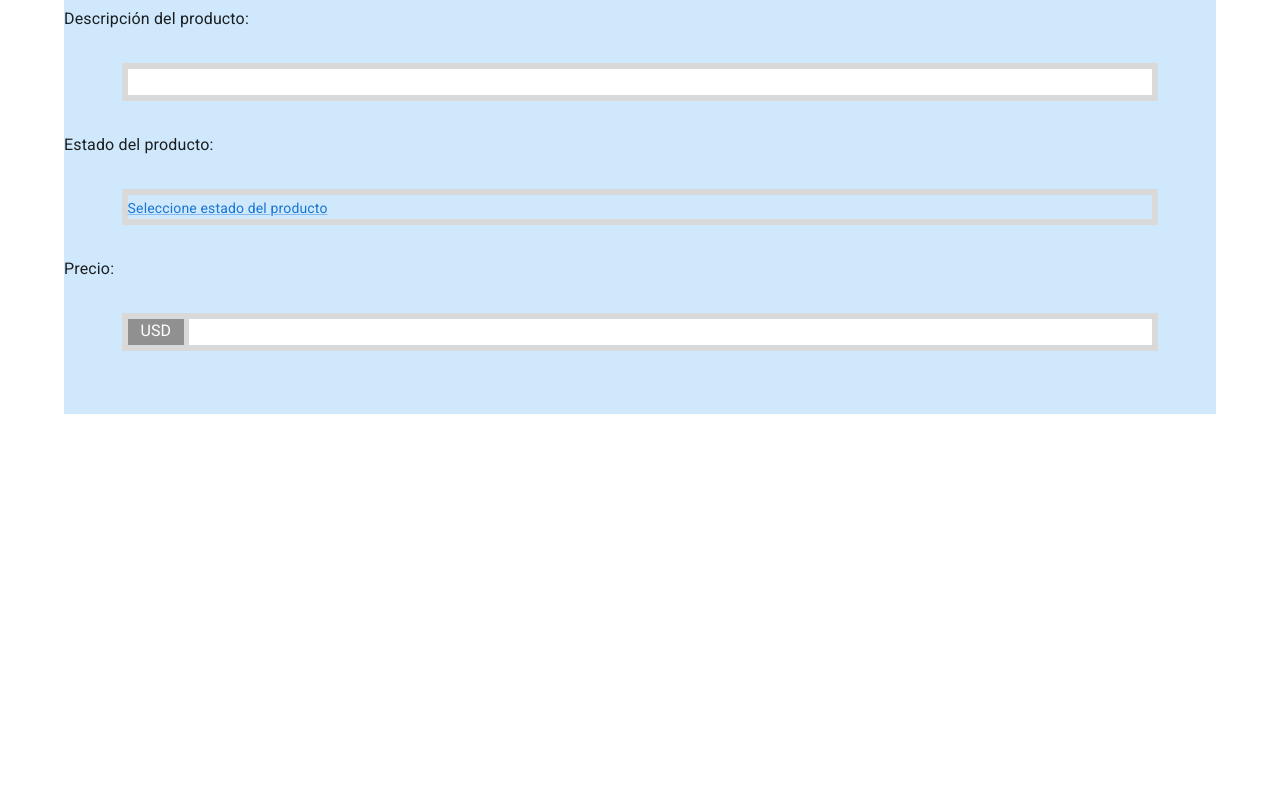
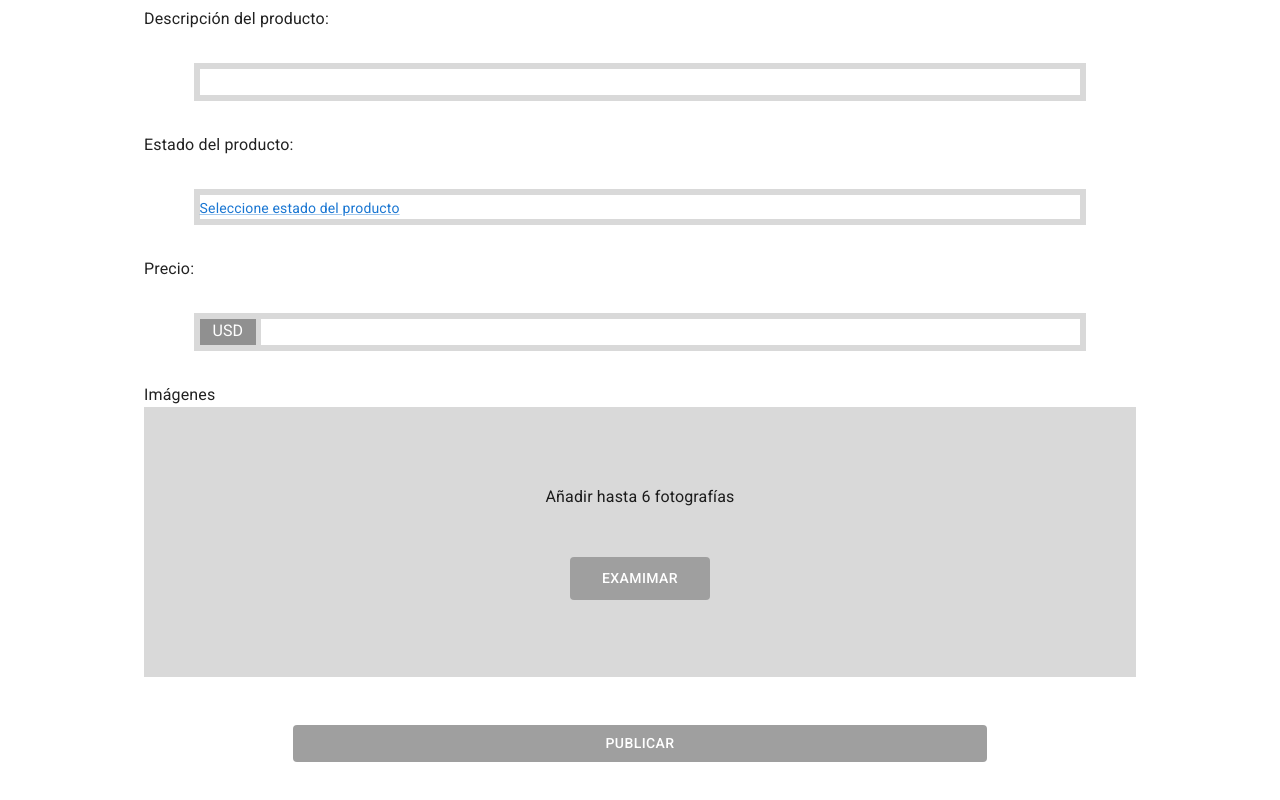
Before and after one commit to No-Country/c12-g21-m-java-react, a React (Vite) app in the folder Frontend/proyecto-nocountry/: page /vender in a window 1280 px wide. Shown: the part 608-1408 px from the top of the page. Before the commit the page ends 1022 px from the top, so only its background shows below. Built offline with nearby package versions, Linux system fonts and the light colour scheme.

Commit message:
se agregan botones a formulario de venta

```diff
--- /dev/null
+++ b/Frontend/proyecto-nocountry/src/components/buttons/BtnExaminarLocal.jsx
@@ -0,0 +1,17 @@
+import { Box, Button } from "@mui/material"
+
+const BtnExaminarLocal = () => {
+    return (
+        <div>
+            <Box className="fotoContainer" sx={{height: 270, backgroundColor: '#d9d9d9'}} >
+                <p>Añadir hasta 6 fotografías</p>
+                <Button>
+                    <p>EXAMIMAR</p>
+                    <input type="file" name="examinar" id="examinar" />
+                </Button>
+            </Box>
+        </div>
+    )
+}
+
+export default BtnExaminarLocal
--- /dev/null
+++ b/Frontend/proyecto-nocountry/src/components/buttons/BtnPublicar.jsx
@@ -0,0 +1,12 @@
+import "../buttons/buttons.css"
+import { Button } from "@mui/material"
+
+const BtnPublicar = () => {
+  return (
+    <div className="btnPublicar">
+        <Button className="btnPublicarActive" sx={{bgcolor: "#9f9f9f", color: "white", width: "70%", margin: "3rem 0"}}>Publicar</Button>
+    </div>
+  )
+}
+
+export default BtnPublicar
--- /dev/null
+++ b/Frontend/proyecto-nocountry/src/components/buttons/buttons.css
@@ -0,0 +1,9 @@
+.btnPublicar {
+    display: flex;
+    justify-content: center;
+    width: 100%;
+}
+
+.btnPublicarActive:hover {
+    background-color: black;
+}
--- a/Frontend/proyecto-nocountry/src/components/inputs/inputs.css
+++ b/Frontend/proyecto-nocountry/src/components/inputs/inputs.css
@@ -7,3 +7,40 @@
         -webkit-appearance: none;
     }
 }
+
+.fotoContainer {
+    display: flex;
+    flex-direction: column;
+    justify-content: center;
+    align-items: center;
+}
+
+.fotoContainer p {
+    margin-bottom: 3rem;
+}
+
+.fotoContainer Button {
+    background-color: #9f9f9f;
+    color: white;
+    padding: .6rem 2rem;
+}
+
+.fotoContainer Button:hover {
+    background-color: black;
+}
+
+.fotoContainer Button p {
+    text-align: center;
+    margin: 0;
+}
+
+.fotoContainer Button input {
+    position: absolute;
+    top: 0px;
+    left: 0px;
+    right: 0px;
+    bottom: 0px;
+    width: 100%;
+    height: 100%;
+    opacity: 0;
+}
--- a/Frontend/proyecto-nocountry/src/pages/vender/Vender.jsx
+++ b/Frontend/proyecto-nocountry/src/pages/vender/Vender.jsx
@@ -3,16 +3,18 @@ import InputLink from '../../components/inputs/inputLink'
 import InputText from '../../components/inputs/inputText'
 import InputLinkEstado from '../../components/inputs/InputLinkEstado'
 import InputPrice from '../../components/inputs/InputPrice'
+import BtnExaminarLocal from '../../components/buttons/btnExaminarLocal'
+import BtnPublicar from '../../components/buttons/BtnPublicar'
 
 const Vender = () => {
     return (
         <div>
             <CssBaseline>
                 <Container maxWidth="lg">
-                    <Box sx={{bgcolor: "#d9d9d9", padding: "3.5rem", textAlign: "center"}}>
+                    <Box sx={{bgcolor: "#d9d9d9", padding: "3rem", textAlign: "center"}}>
                         <h2>Vende tus productos usados de forma simple</h2>
                     </Box>
-                    <Box sx={{bgcolor: "#cfe8fc", height: "100vh"}}>
+                    <Box sx={{ padding: "1rem 5rem"}}>
                         <label htmlFor="text">Tipo de producto: </label>
                         <InputLink/>
                         <label htmlFor="text">Ubicación del producto: </label>
@@ -25,6 +27,9 @@ const Vender = () => {
                         <InputLinkEstado/>
                         <label htmlFor="text">Precio: </label>
                         <InputPrice/>
+                        <label htmlFor="text">Imágenes</label>
+                        <BtnExaminarLocal/>
+                        <BtnPublicar/>
                     </Box>
                 </Container>
             </CssBaseline>
```
